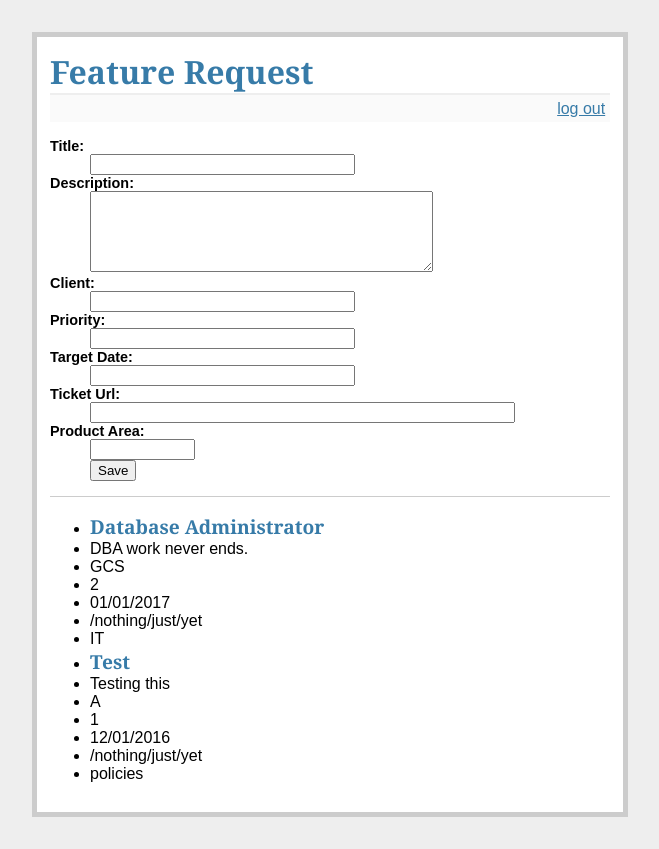
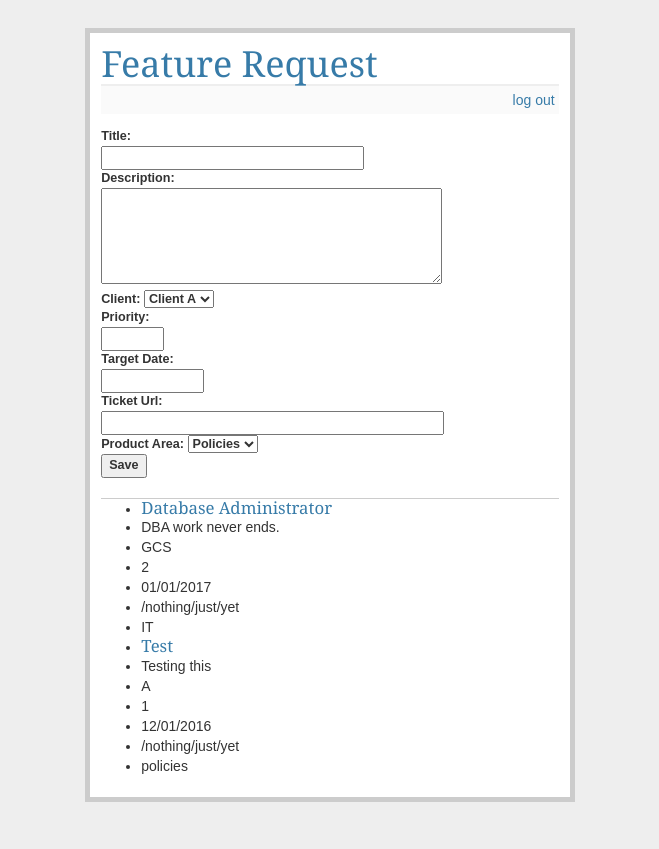
Before and after one commit to richardspirit/engineering_project, a Flask app: page / in a window 1280 px wide. Shown: the whole page, without its empty margins (310-969 px from the left). After the commit the page ends 802 px from the top, so only its background shows below. Run offline with Flask 2, Linux system fonts and the light colour scheme; the visitor is signed in with stand-in values (Sample User, id 1); data comes from the database, SQL or seed files in the repository; some libraries are stand-ins or nearby versions.

Commit message:
Add files via upload

```diff
--- a/templates/layout.html
+++ b/templates/layout.html
@@ -1,4 +1,11 @@
 <!doctype html>
+<html>
+<head>
+  <meta name="viewport" content="width=device-width, initial-scale=1">
+  <link rel="stylesheet" href="http://maxcdn.bootstrapcdn.com/bootstrap/3.3.7/css/bootstrap.min.css">
+  <script src="https://ajax.googleapis.com/ajax/libs/jquery/1.12.4/jquery.min.js"></script>
+  <script src="http://maxcdn.bootstrapcdn.com/bootstrap/3.3.7/js/bootstrap.min.js"></script>
+</head>
 <title>Feature Request</title>
 <link rel=stylesheet type=text/css href="{{ url_for('static', filename='style.css') }}">
 <div class=page>
@@ -15,3 +22,4 @@
   {% endfor %}
   {% block body %}{% endblock %}
 </div>
+</html>
--- a/templates/show_requests.html
+++ b/templates/show_requests.html
@@ -8,15 +8,24 @@
 	<dt>Description:
 	<dd><textarea name=description rows=5 cols=40></textarea>
 	<dt>Client:
-	<dd><input type=text size=30 name=client>
+          <select name="client">
+            <option value="Client A">Client A</option>
+            <option value="Client B">Client B</option>
+            <option value="Client C">Client C</option>
+          </select>
 	<dt>Priority:
-	<dd><input type=text size=30 name=priority>
+	<dd><input type=text size=5 name=priority>
 	<dt>Target Date:
-	<dd><input type=text size=30 name=target_date>
+	<dd><input type=text size=10 name=target_date>
 	<dt>Ticket Url:
-	<dd><input type=text size=50 name=ticket_url>
+	<dd><input type=text size=40 name=ticket_url>
 	<dt>Product Area:
-	<dd><input type=text size=10 name=product_area>
+	  <select name="product_area">
+            <option value="policies">Policies</option>
+            <option value="billing">Billing</option>
+            <option value="claims">Claims</option>
+	    <option value="reports">Reports</option>
+          </select>
 	<dd><input type=submit value=Save>
       </dl>
     </form>
```
